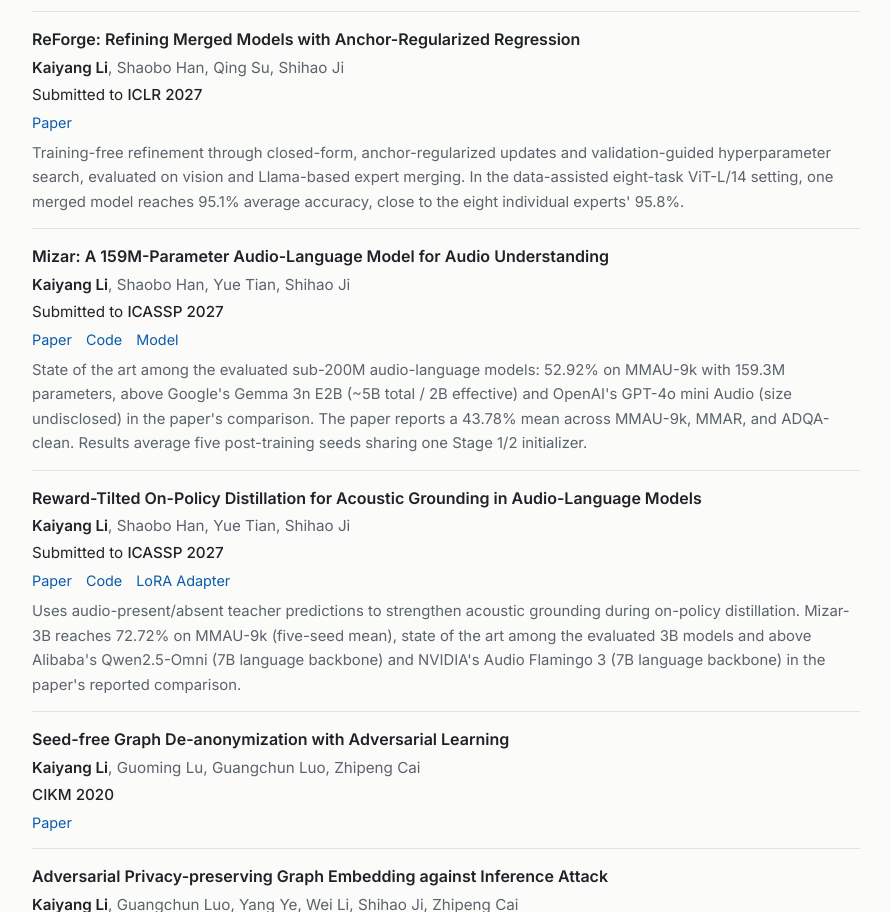
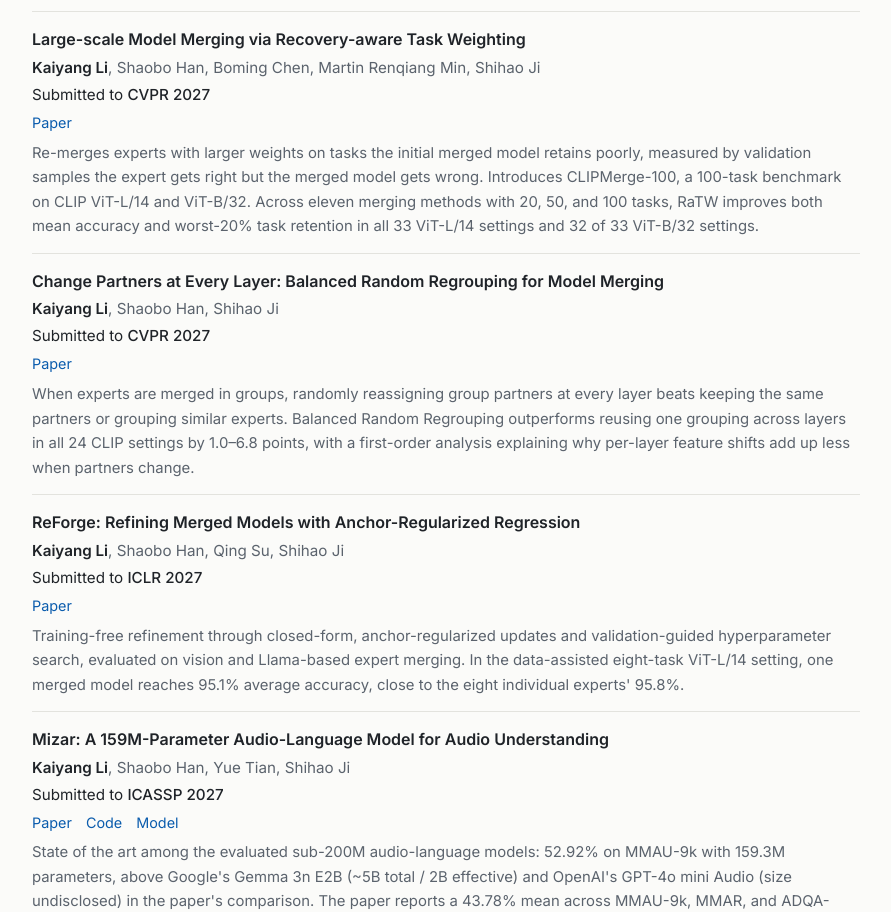
Before and after one commit to kaiyangli-ml/kaiyangli-ml.github.io, a plain HTML site: page index.html in a window 1280 px wide. Shown: the part 1633-2545 px from the top of the page, without its empty margins (194-1085 px from the left). Drawn offline with Linux system fonts and the light colour scheme.

Commit message:
Add CVPR 2027 submissions (RaTW, BRR) to publications and CV
Co-Authored-By: Claude Opus 5.5 <noreply@anthropic.com>

```diff
--- a/index.html
+++ b/index.html
@@ -205,6 +205,26 @@
     </div>
 
     <div class="pub">
+      <div class="pub-title">Large-scale Model Merging via Recovery-aware Task Weighting</div>
+      <div class="pub-authors"><span class="me">Kaiyang Li</span>, Shaobo Han, Boming Chen, Martin Renqiang Min, Shihao Ji</div>
+      <div class="pub-venue">Submitted to <em>CVPR 2027</em></div>
+      <div class="pub-links">
+        <a href="https://arxiv.org/abs/2611.33315">Paper</a>
+      </div>
+      <div class="pub-note">Re-merges experts with larger weights on tasks the initial merged model retains poorly, measured by validation samples the expert gets right but the merged model gets wrong. Introduces CLIPMerge-100, a 100-task benchmark on CLIP ViT-L/14 and ViT-B/32. Across eleven merging methods with 20, 50, and 100 tasks, RaTW improves both mean accuracy and worst-20% task retention in all 33 ViT-L/14 settings and 32 of 33 ViT-B/32 settings.</div>
+    </div>
+
+    <div class="pub">
+      <div class="pub-title">Change Partners at Every Layer: Balanced Random Regrouping for Model Merging</div>
+      <div class="pub-authors"><span class="me">Kaiyang Li</span>, Shaobo Han, Shihao Ji</div>
+      <div class="pub-venue">Submitted to <em>CVPR 2027</em></div>
+      <div class="pub-links">
+        <a href="https://arxiv.org/abs/2611.33308">Paper</a>
+      </div>
+      <div class="pub-note">When experts are merged in groups, randomly reassigning group partners at every layer beats keeping the same partners or grouping similar experts. Balanced Random Regrouping outperforms reusing one grouping across layers in all 24 CLIP settings by 1.0&ndash;6.8 points, with a first-order analysis explaining why per-layer feature shifts add up less when partners change.</div>
+    </div>
+
+    <div class="pub">
       <div class="pub-title">ReForge: Refining Merged Models with Anchor-Regularized Regression</div>
       <div class="pub-authors"><span class="me">Kaiyang Li</span>, Shaobo Han, Qing Su, Shihao Ji</div>
       <div class="pub-venue">Submitted to <em>ICLR 2027</em></div>
```
Also changed, not shown: 1 other file.
